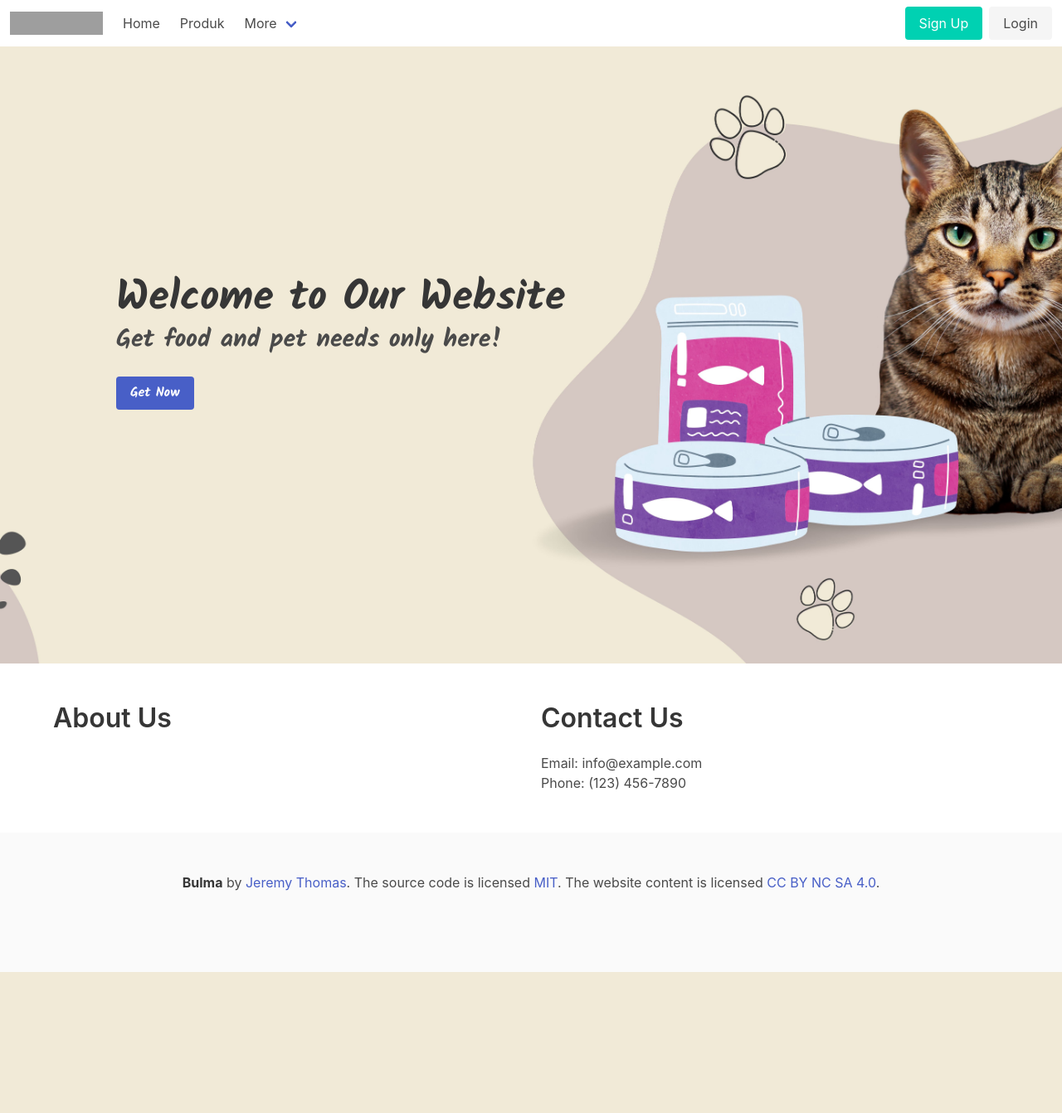
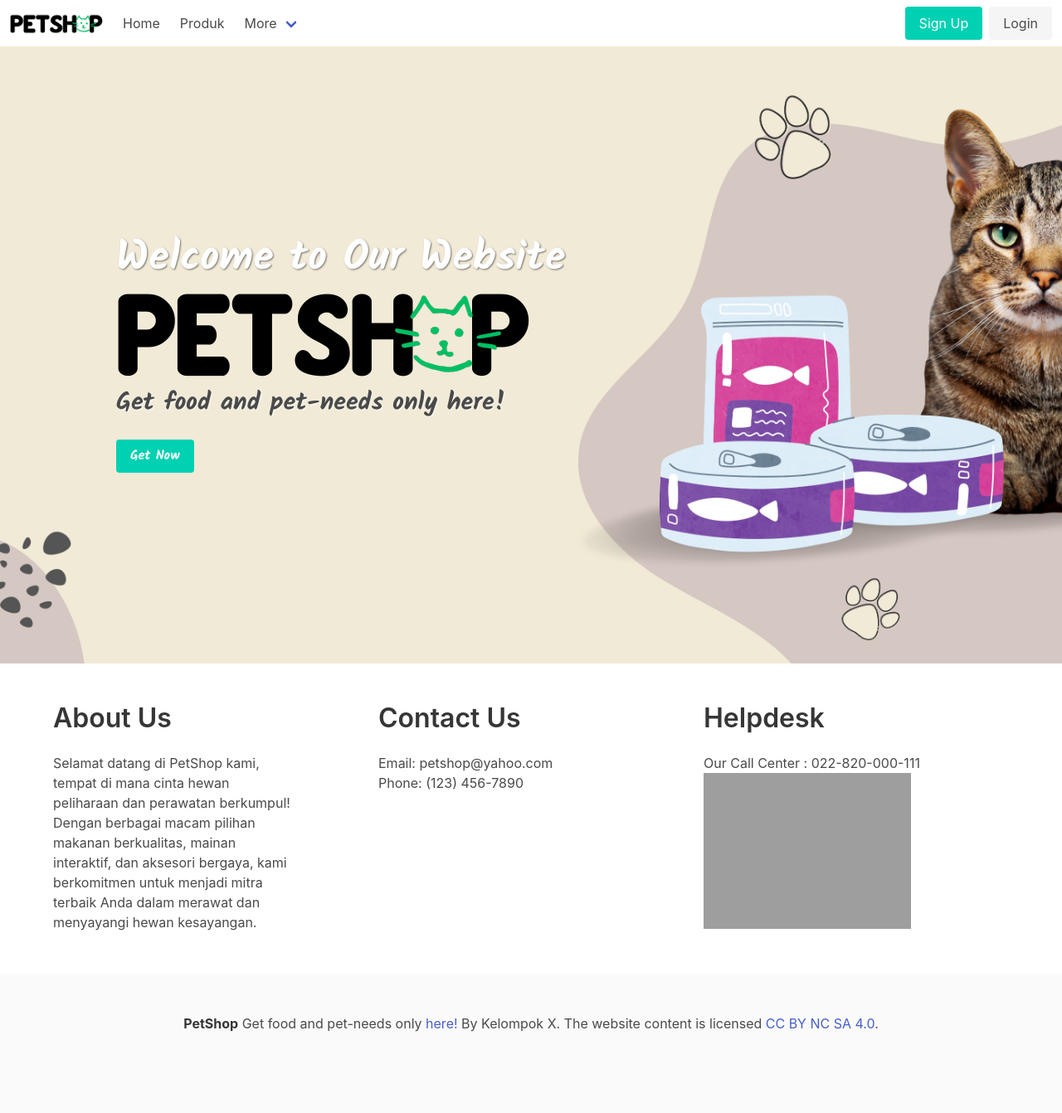
Before and after one commit to triagungp/x, a Flask app: page / in a window 1280 px wide. Shown: the whole page at 83% size. Before the commit the page ends 1172 px from the top, so only its background shows below. Run offline with Flask 3, Linux system fonts and the light colour scheme; some libraries are stand-ins or nearby versions; grey boxes are pictures that could not be loaded.

Commit message:
update baru

```diff
--- a/app.py
+++ b/app.py
@@ -96,9 +96,6 @@
 
     if existing_user:
         return redirect(url_for('signup', error_message='Email already registered'))
-
-
-
     doc = {
         "name": name,
         "email": email,
@@ -110,8 +107,6 @@
     db.users.insert_one(doc)
 
     return redirect(url_for('signin'))
-
-
 
 @app.route('/signin')
 def signin():
@@ -245,22 +240,26 @@
     email_pemesan = request.form['email_pemesan']
     nama_produk = request.form['nama_produk']
     alamat = request.form['alamat']
+    foto_produk= request.form['foto_produk']
     status_pemesanan = 'Pending'
+    harga_produk= int(request.form['harga_produk'])
 
     quantity_key = f'jumlah_pesanan_{product_id}'
     jumlah_pesanan = int(request.form.get(quantity_key))
+    total_harga = harga_produk*jumlah_pesanan
 
     pesanan_data = {
         'email_pemesan': email_pemesan,
         'nama_produk': nama_produk,
         'jumlah_pesanan': jumlah_pesanan,
         'alamat': alamat,
-        'status_pemesanan': status_pemesanan
+        'status_pemesanan': status_pemesanan,
+        'foto_produk':foto_produk,
+        'total_harga':total_harga
     }
 
     db.pesanan.insert_one(pesanan_data)
-
-    return redirect(url_for('show_produk'))
+    return redirect(url_for('riwayat_pesanan'))
 
 @app.route('/cart', methods=['POST'])
 def add_to_cart():
@@ -374,9 +373,14 @@
                 {'email': user_info['email']},
                 {'$set': {'name': new_name, 'address': new_address, 'email': new_email}}
             )
-\
+
             return redirect(url_for('profile'))
         return render_template('profile.html', user_info=None)
+
+@app.route('/riwayat-pesanan')
+def riwayat_pesanan():
+    riwayat_pesanan= db.pesanan.find()
+    return render_template('riwayat-pesanan.html',riwayat_pesanan=riwayat_pesanan)
 
 
 if __name__ == '__main__':
--- a/templates/homepage.html
+++ b/templates/homepage.html
@@ -25,13 +25,28 @@
         background-size: cover;
         background-position: center;
         height: 100%;
-        margin-top: 0;
+        /* margin-top: 0;
+        width: 100%;
+        position: fixed;
+        top: 0;
+        left: 0; */
+        animation: moveBackground 20s linear infinite;
     }
 
     .banner .container {
-        top: 40%;
+        top: 34%;
         left: 5%;
     }
+
+    @keyframes moveBackground {
+    from {
+        background-position: 0% 0%;
+    }
+    to {
+        background-position: 100% 100%;
+    }
+    }
+
 
 </style>
 
@@ -39,7 +54,7 @@
     <nav class="navbar is-fixed-top" role="navigation" aria-label="main navigation">
         <div class="navbar-brand">
             <a class="navbar-item" href="https://bulma.io">
-                <img src="https://bulma.io/images/bulma-logo.png" width="112" height="28">
+                <img src="{{ url_for('static', filename='logo-website.png') }}" width="112" height="28">
             </a>
             <a role="button" class="navbar-burger" aria-label="menu" aria-expanded="false"
                 data-target="navbarBasicExample">
@@ -61,18 +76,15 @@
                         More
                     </a>
                     <div class="navbar-dropdown">
-                        <a class="navbar-item">
+                        <a class="navbar-item" href="#about-us">
                             About
                         </a>
-                        <a class="navbar-item">
-                            Jobs
-                        </a>
-                        <a class="navbar-item">
+                        <a class="navbar-item" href="#contact">
                             Contact
                         </a>
                         <hr class="navbar-divider">
-                        <a class="navbar-item">
-                            Report an issue
+                        <a class="navbar-item" href="#helpdesk">
+                            Helpdesk
                         </a>
                     </div>
                 </div>
@@ -94,13 +106,14 @@
     <section class="banner">
         <div class="container">
             <div class="column" style="font-family: 'Kalam', cursive;">
-                <h1 class="title" style="font-size: 50px;">
+                <h1 class="title" style="font-size: 50px; color: white; text-shadow: 1px 1px 2px rgba(0, 0, 0, 0.5); margin-bottom: 0px;">
                     Welcome to Our Website
                 </h1>
-                <h2 class="subtitle" style="font-size: 30px;">
-                    Get food and pet needs only here!
+                <img src="{{ url_for('static', filename='logo-website.png') }}">
+                <h2 class="subtitle" style="font-size: 30px; text-shadow: 1px 1px 2px rgba(255, 255, 255, 0.8) ">
+                    Get food and pet-needs only here!
                 </h2>
-                <a href="/produk" class="button buy-now is-link">Get Now</a>
+                <a href="/produk" class="button buy-now is-primary">Get Now</a>
             </div>
             <div class="column">
             </div>
@@ -110,22 +123,29 @@
         <div class="container">
             <div class="columns">
                 <div class="column">
-                    <h3 class="title is-3">About Us</h3>
-                    <p></p>
+                    <h3 class="title is-3" id="about-us">About Us</h3>
+                    <div class="about-us" style="width: 80%;">
+                    <p>Selamat datang di PetShop kami, tempat di mana cinta hewan peliharaan dan perawatan berkumpul!</p>
+                    <p>Dengan berbagai macam pilihan makanan berkualitas, mainan interaktif, dan aksesori bergaya, kami berkomitmen untuk menjadi mitra terbaik Anda dalam merawat dan menyayangi hewan kesayangan.</p>
+                    </div>
                 </div>
                 <div class="column">
-                    <h3 class="title is-3">Contact Us</h3>
-                    <p>Email: info@example.com<br>Phone: (123) 456-7890</p>
+                    <h3 class="title is-3" id="contact">Contact Us</h3>
+                    <p>Email: petshop@yahoo.com<br>Phone: (123) 456-7890</p>
                 </div>
+                <div class="column">
+                    <h3 class="title is-3" id="helpdesk">Helpdesk</h3>
+                    <p>Our Call Center : 022-820-000-111
+                    <img src="https://i.pinimg.com/originals/78/dd/78/78dd786209f3e04b6740065b9ab1569f.png" width="250px" height="60px" >
+                </div>
+
             </div>
         </div>
     </section>
     <footer class="footer">
         <div class="content has-text-centered">
             <p>
-                <strong>Bulma</strong> by <a href="https://jgthms.com">Jeremy Thomas</a>. The source code is
-                licensed
-                <a href="http://opensource.org/licenses/mit-license.php">MIT</a>. The website content
+                <strong>PetShop</strong> Get food and pet-needs only <a href="/produk">here!</a> By Kelompok X. The website content
                 is licensed <a href="http://creativecommons.org/licenses/by-nc-sa/4.0/">CC BY NC SA 4.0</a>.
             </p>
         </div>
--- a/templates/keranjang.html
+++ b/templates/keranjang.html
@@ -28,7 +28,7 @@
     <nav class="navbar" role="navigation" aria-label="main navigation">
         <div class="navbar-brand">
             <a class="navbar-item" href="https://bulma.io">
-                <img src="https://bulma.io/images/bulma-logo.png" width="112" height="28">
+                <img src="{{ url_for('static', filename='logo-website.png') }}" width="112" height="28">
             </a>
             <a role="button" class="navbar-burger" aria-label="menu" aria-expanded="false"
                 data-target="navbarBasicExample">
@@ -44,6 +44,9 @@
                 </a>
                 <a class="navbar-item" href="/produk">
                     Produk
+                </a>
+                <a class="navbar-item" href="/riwayat-pesanan">
+                    Riwayat Pemesanan
                 </a>
             </div>
             <div class="navbar-end">
--- a/templates/profile.html
+++ b/templates/profile.html
@@ -49,7 +49,7 @@
     <nav class="navbar" role="navigation" aria-label="main navigation">
         <div class="navbar-brand">
             <a class="navbar-item" href="https://bulma.io">
-                <img src="https://bulma.io/images/bulma-logo.png" width="112" height="28">
+                <img src="{{ url_for('static', filename='logo-website.png') }}" width="112" height="28">
             </a>
             <a role="button" class="navbar-burger" aria-label="menu" aria-expanded="false"
                 data-target="navbarBasicExample">
```
Also changed, not shown: templates/login.html (+2 -22 lines), templates/produk.html (+12 -24 lines), templates/register.html (+4 -24 lines), templates/riwayat-pesanan.html (+5 -30 lines), static/logo-website.png (added).
